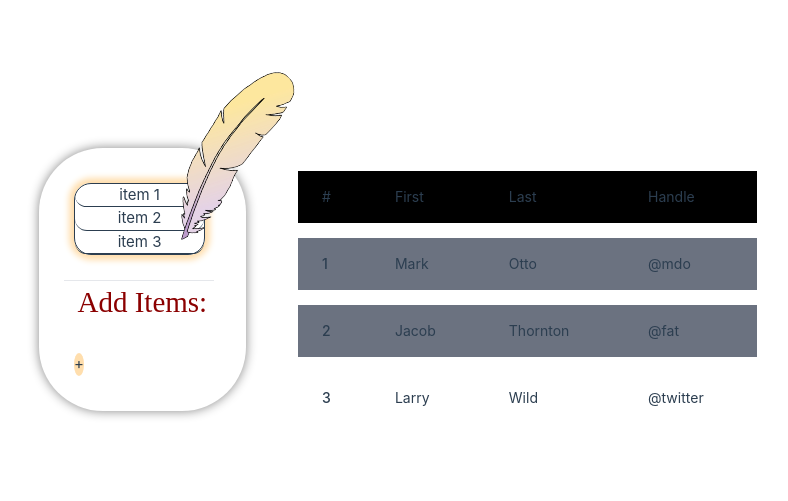
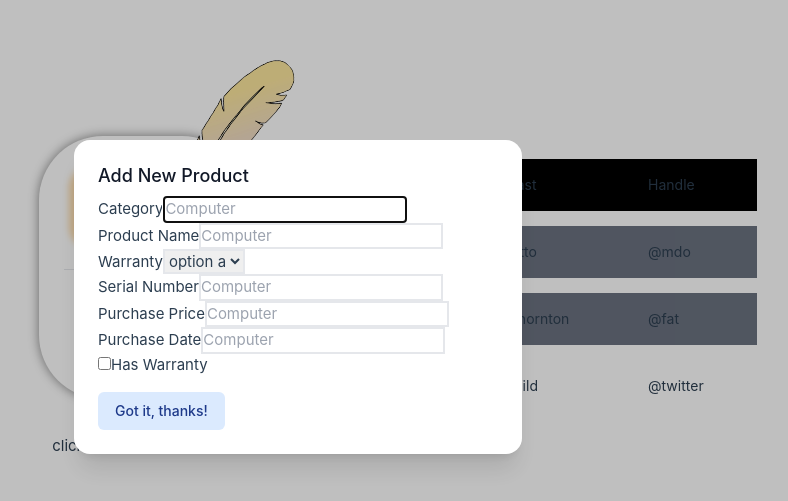
Before and after one commit to TaosifShaad/Inventory-CRUD, a Vue app: page / in a window 1280 px wide. Shown: the part 103-604 px from the top of the page, without its empty margins (342-1130 px from the left). Built offline with nearby package versions, Linux system fonts and the light colour scheme; a web font is replaced by a local one.

Commit message:
Start designing modal

```diff
--- a/package.json
+++ b/package.json
@@ -9,6 +9,7 @@
     "lint": "eslint . --ext .vue,.js,.jsx,.cjs,.mjs --fix --ignore-path .gitignore"
   },
   "dependencies": {
+    "@headlessui/vue": "^1.7.13",
     "vue": "^3.2.45",
     "vue-router": "^4.1.6"
   },
--- a/src/App.vue
+++ b/src/App.vue
@@ -8,19 +8,21 @@
     </div>
   </header>
   <Table />
-
+  <Modal />
   <!-- <RouterView /> -->
 </template>
 
 <script setup>
-import { ref } from "vue";
+import { reactive, ref } from "vue";
 import { RouterLink, RouterView } from "vue-router";
 import { provide } from "vue";
 import AddValue from "@/views/AddValue.vue";
 import Table from "@/components/Table.vue";
+import Modal from "@/components/Modal.vue";
 
 let test = ref(false);
 provide('test', test.value);
+
 </script>
 
 <style scoped>
--- /dev/null
+++ b/src/components/InputField.vue
@@ -0,0 +1,13 @@
+<template>
+    <div>
+        <label for="Category">{{ title }}</label>
+        <input type="text" id="Category" :placeholder="placeholder" class="border-2" />
+    </div>
+</template>
+
+<script setup>
+defineProps({
+    title: String,
+    placeholder: String
+})
+</script>
--- /dev/null
+++ b/src/components/ListBox.vue
@@ -0,0 +1,22 @@
+<template>
+    <label>{{ label }}</label>
+    <select v-model="selectedOption" class="border-2">
+        <option v-for="option in state.options" :key="option" :value="option">{{ option }}</option>
+    </select>
+</template>
+
+<script setup>
+import { reactive } from 'vue';
+
+defineProps({
+    label: String
+});
+
+const state = reactive({
+    options: [
+        'option a',
+        'option b'
+    ]
+});
+const selectedOption = state.options[0];
+</script>
--- /dev/null
+++ b/src/components/Modal.vue
@@ -0,0 +1,79 @@
+<template>
+    <button @click="openModal">click</button>
+    <!-- <div class="fixed inset-0 flex items-center justify-center">
+        <button type="button" @click="openModal"
+            class="rounded-md bg-black bg-opacity-20 px-4 py-2 text-sm font-medium text-white hover:bg-opacity-30 focus:outline-none focus-visible:ring-2 focus-visible:ring-white focus-visible:ring-opacity-75">
+            Open dialog
+        </button>
+    </div> -->
+    <TransitionRoot appear :show="isOpen" as="template">
+        <Dialog as="div" @close="closeModal" class="relative z-10">
+            <TransitionChild as="template" enter="duration-300 ease-out" enter-from="opacity-0" enter-to="opacity-100"
+                leave="duration-200 ease-in" leave-from="opacity-100" leave-to="opacity-0">
+                <div class="fixed inset-0 bg-black bg-opacity-25" />
+            </TransitionChild>
+
+            <div class="fixed inset-0 overflow-y-auto">
+                <div class="flex min-h-full items-center justify-center p-4 text-center">
+                    <TransitionChild as="template" enter="duration-300 ease-out" enter-from="opacity-0 scale-95"
+                        enter-to="opacity-100 scale-100" leave="duration-200 ease-in" leave-from="opacity-100 scale-100"
+                        leave-to="opacity-0 scale-95">
+                        <DialogPanel
+                            class="w-full max-w-md transform overflow-hidden rounded-2xl bg-white p-6 text-left align-middle shadow-xl transition-all">
+                            <DialogTitle as="h3" class="text-lg font-medium leading-6 text-gray-900">
+                                Add New Product
+                            </DialogTitle>
+                            <div class="mt-2">
+                                <InputField title="Category" placeholder="Computer"></InputField>
+                                <InputField title="Product Name" placeholder="Computer"></InputField>
+                                <ListBox label="Warranty"></ListBox>
+                                <InputField title="Serial Number" placeholder="Computer"></InputField>
+                                <InputField title="Purchase Price" placeholder="Computer"></InputField>
+                                <InputField title="Purchase Date" placeholder="Computer"></InputField>
+
+                                <input type="checkbox" id="jack" value="Jack" v-model="checkedNames">
+                                <label for="jack">Has Warranty</label>
+                                <div v-if="checkedNames">
+                                    <InputField title="Warranty"></InputField>
+                                    <InputField title="Warranty Expire Date"></InputField>
+                                </div>
+                            </div>
+
+                            <div class="mt-4">
+                                <button type="button"
+                                    class="inline-flex justify-center rounded-md border border-transparent bg-blue-100 px-4 py-2 text-sm font-medium text-blue-900 hover:bg-blue-200 focus:outline-none focus-visible:ring-2 focus-visible:ring-blue-500 focus-visible:ring-offset-2"
+                                    @click="closeModal">
+                                    Got it, thanks!
+                                </button>
+                            </div>
+                        </DialogPanel>
+                    </TransitionChild>
+                </div>
+            </div>
+        </Dialog>
+    </TransitionRoot>
+</template>
+
+<script setup>
+import { ref } from 'vue';
+import InputField from '@/components/InputField.vue';
+import ListBox from '@/components/ListBox.vue';
+import {
+    TransitionRoot,
+    TransitionChild,
+    Dialog,
+    DialogPanel,
+    DialogTitle,
+} from '@headlessui/vue'
+
+const isOpen = ref(true);
+const checkedNames = ref(false);
+const selected = ref('computer');
+
+function closeModal() {
+    isOpen.value = false
+}
+function openModal() {
+    isOpen.value = true
+}
+</script>
```
Also changed, not shown: 1 other file (tests, documents, lock files or other folders).
